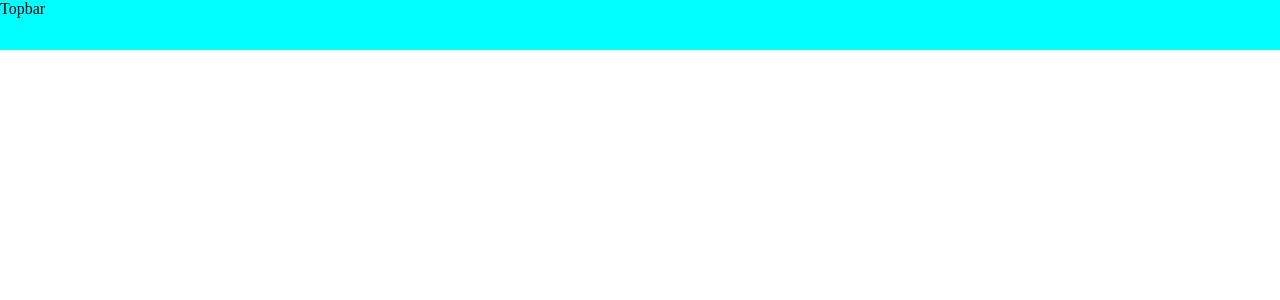
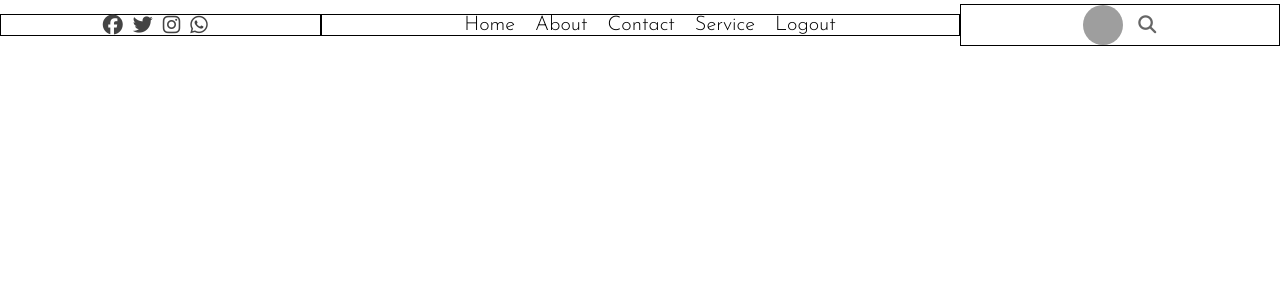
Before and after one commit to stupidcoder22/blog, a React (Create React App) app: page / in a window 1280 px wide. Shown: the top 300 px of the page. Built offline with nearby package versions, Linux system fonts and the light colour scheme; grey boxes are pictures that could not be loaded.

Commit message:
topbar completed

```diff
--- a/public/index.html
+++ b/public/index.html
@@ -9,18 +9,18 @@
       name="description"
       content="Web site created using create-react-app"
     />
-    <link
-      rel="stylesheet"
-      href="https://cdnjs.cloudflare.com/ajax/libs/font-awesome/5.15.3/css/all.min.css"
-      integrity="sha512-iBBXm8fW90+nuLcSKlbmrPcLa0OT92xO1BIsZ+ywDWZCvqsWgccV3gFoRBv0z+8dLJgyAHIhR35VZc2oM/gI1w=="
+    <script
+      src="https://kit.fontawesome.com/94c8cf7d12.js"
       crossorigin="anonymous"
-    />
+    ></script>
     <link
       href="https://fonts.googleapis.com/css2?family=Josefin+Sans:wght@100;200;300;400;500;600;700&family=Lora:ital@0;1&family=Varela&family=Varela+Round&display=swap"
       rel="stylesheet"
     />
     <style>
-      *{margin: 0;}
+      * {
+        margin: 0;
+      }
     </style>
     <title>Blog App</title>
   </head>
--- a/src/App.js
+++ b/src/App.js
@@ -1,7 +1,11 @@
 import Topbar from "./Topbar/Topbar";
 
 function App() {
-  return <Topbar />;
+  return (
+    <>
+      <Topbar />
+    </>
+  );
 }
 
 export default App;
--- a/src/Topbar/Topbar.css
+++ b/src/Topbar/Topbar.css
@@ -1,7 +1,59 @@
-.top{
-    width: 100%;
-    height: 50px;
-    background-color: aqua;
-    position: sticky;
-    top: 0;
+.top {
+  width: 100%;
+  height: 50px;
+  background-color: white;
+  position: sticky;
+  top: 0;
+  display: flex;
+  align-items: center;
+  font-family: "Josefin Sans", sans-serif;
 }
+
+.top-left,
+.top-right {
+  flex: 3;
+  border: 1px solid #000;
+  display: flex;
+  justify-content: center;
+  align-items: center;
+}
+
+.topIcon {
+  font-size: 20px;
+  margin-right: 10px;
+  color: #444;
+  cursor: pointer;
+}
+
+.top-center {
+  flex: 6;
+  border: 1px solid #000;
+}
+
+.topImg {
+  width: 40px;
+  height: 40px;
+  border-radius: 50%;
+  object-fit: cover;
+}
+
+.toplist {
+  display: flex;
+  align-items: center;
+  justify-content: center;
+}
+
+.toplistitem {
+  list-style: none;
+  font-size: 20px;
+  font-weight: 300;
+  margin-right: 20px;
+  cursor: pointer;
+}
+
+.topsearchIcon {
+    font-size: 18px;
+    color: #666;
+    cursor: pointer;
+    margin-left: 15px;
+  }
--- a/src/Topbar/Topbar.jsx
+++ b/src/Topbar/Topbar.jsx
@@ -1,7 +1,33 @@
 import React from "react";
 import "./Topbar.css";
 const Topbar = () => {
-  return <div className="top">Topbar</div>;
+  return (
+    <div className="top">
+      <div className="top-left">
+        <i className="topIcon fa-brands fa-facebook"></i>
+        <i className="topIcon fa-brands fa-twitter"></i>
+        <i className="topIcon fa-brands fa-instagram"></i>
+        <i className="topIcon fa-brands fa-whatsapp"></i>
+      </div>
+      <div className="top-center">
+        <ul className="toplist">
+          <li className="toplistitem">Home</li>
+          <li className="toplistitem">About</li>
+          <li className="toplistitem">Contact</li>
+          <li className="toplistitem">Service</li>
+          <li className="toplistitem">Logout</li>
+        </ul>
+      </div>
+      <div className="top-right">
+        <img
+          className="topImg"
+          src="https://images.pexels.com/photos/1858175/pexels-photo-1858175.jpeg?auto=compress&cs=tinysrgb&dpr=2&w=500"
+          alt=""
+        />
+        <i className="topsearchIcon fa-solid fa-magnifying-glass"></i>
+      </div>
+    </div>
+  );
 };
 
 export default Topbar;
```
